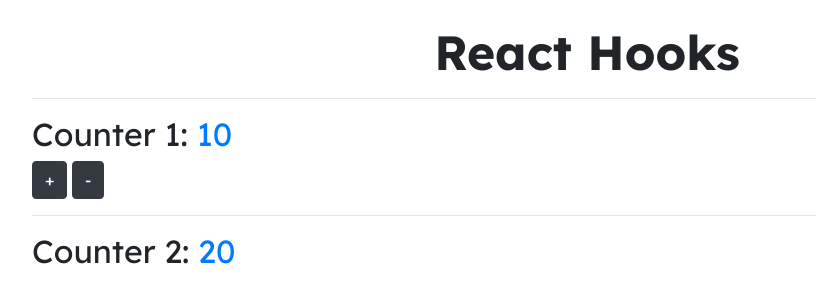
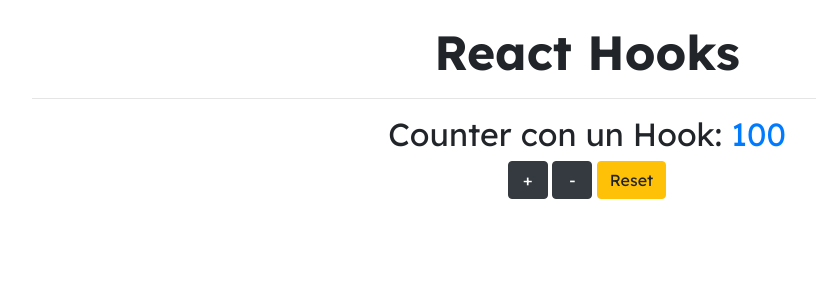
Before and after one commit to sonusbeat/05-hook-app, a React (Create React App) app: page / in a window 1280 px wide. Shown: the top 302 px of the page, without its empty margins (53-869 px from the left). Built offline with nearby package versions, Linux system fonts and the light colour scheme.

Commit message:
CustomHook Counter

```diff
--- a/package.json
+++ b/package.json
@@ -1,6 +1,6 @@
 {
   "name": "hook-app",
-  "version": "1.0.2",
+  "version": "1.0.3",
   "private": true,
   "dependencies": {
     "@testing-library/jest-dom": "^5.11.4",
--- a/src/App.jsx
+++ b/src/App.jsx
@@ -1,4 +1,4 @@
-import CounterApp from './components/01-useState/CounterApp';
+import CounterWithCustomHook from './components/01-useState/CounterWithCustomHook';
 
 const App = () => {
   return (
@@ -8,7 +8,7 @@ const App = () => {
       </header>
       <hr />
       <main>
-        <CounterApp />
+        <CounterWithCustomHook />
       </main>
     </section>
   );
--- /dev/null
+++ b/src/components/01-useState/CounterWithCustomHook.jsx
@@ -0,0 +1,36 @@
+import useCounter from '../../hooks/useCounter';
+
+const CounterWithCustomHook = () => {
+
+  const { state, increment, decrement, reset } = useCounter( 100 );
+
+  return (
+    <section>
+      <h2 className="text-center">
+        Counter con un Hook: <span className="text-primary">{ state }</span>
+      </h2>
+
+      <div className="text-center">
+        <button
+          onClick={ () => increment(10) }
+          className="btn btn-dark"
+          style={{ width: "40px" }}
+        >+</button>&nbsp;
+
+        <button
+          onClick={ () => decrement(10) }
+          style={{ width: "40px" }}
+          className="btn btn-dark"
+          disabled={ state === 0 ? true : false }
+        >-</button>&nbsp;
+
+        <button
+          onClick={ reset }
+          className="btn btn-warning"
+        >Reset</button>
+      </div>
+    </section>
+  );
+};
+
+export default CounterWithCustomHook;
--- /dev/null
+++ b/src/hooks/useCounter.jsx
@@ -0,0 +1,26 @@
+import { useState } from "react";
+
+const useCounter = ( initialState = 10 ) => {
+  const [state, setState] = useState(initialState);
+
+  const increment = (factor = 1) => {
+    setState(state + factor);
+  };
+
+  const decrement = (factor = 1) => {
+    state && setState(state - factor);
+  };
+
+  const reset = () => {
+    setState(initialState);
+  };
+
+  return {
+    state,
+    increment,
+    decrement,
+    reset
+  };
+};
+
+export default useCounter;
```
Also changed, not shown: 1 other file (tests, documents, lock files or other folders).
